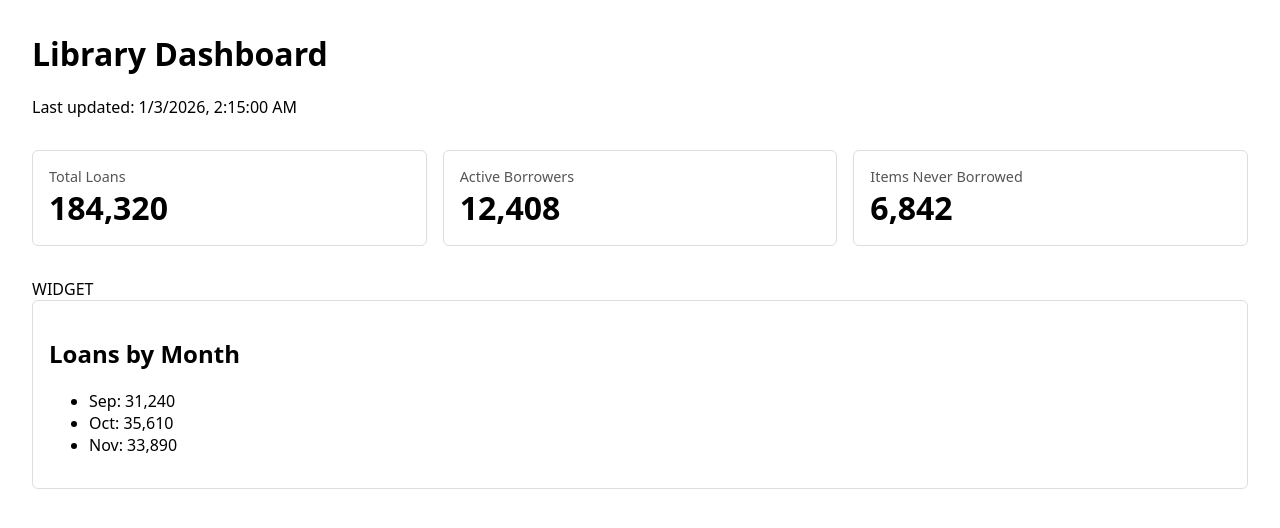
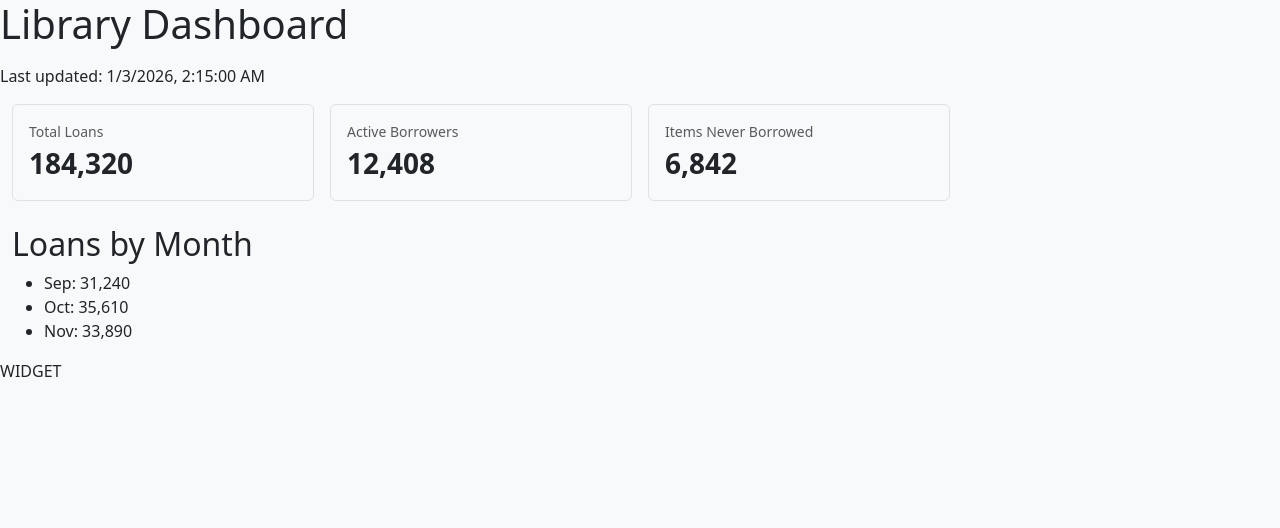
Before and after one commit to Paul-codecourse/Library-Dashboard, a plain HTML site: page index.html in a window 1280 px wide. Drawn offline with nearby package versions, Linux system fonts and the light colour scheme.

Commit message:
Added Bootstrap CSS

```diff
--- a/dashboard.css
+++ b/dashboard.css
@@ -1,3 +1,17 @@
+/* Only branding & overrides added afetr bootstrap implementation */
+body {
+  background-color: #f8f9fa;
+}
+
+h1 {
+  margin-bottom: 1rem;
+}
+
+
+
+
+
+/* Original before bootstrap
 body {
   font-family: system-ui, Arial, sans-serif;
   margin: 2rem;
@@ -35,4 +49,4 @@ header {
   padding: 1rem;
   border-radius: 6px;
   margin-bottom: 2rem;
-}
+}*/
--- a/dashboard.js
+++ b/dashboard.js
@@ -11,7 +11,7 @@ function renderMeta(meta) {
     `Last updated: ${new Date(meta.generated_at).toLocaleString()}`;
 }
 
-function renderKPIs(kpis) {
+/*function renderKPIs(kpis) {
   const container = document.getElementById('kpis');
   container.innerHTML = '';
 
@@ -23,6 +23,25 @@ function renderKPIs(kpis) {
       <div class="kpi-value">${kpi.value.toLocaleString()}</div>
     `;
     container.appendChild(div);
+  });
+}*/
+
+function renderKPIs(kpis) {
+  const container = document.getElementById('kpis');
+  container.innerHTML = '';
+
+  kpis.forEach(kpi => {
+    const col = document.createElement('div');
+    col.className = 'col-12 col-sm-6 col-lg-3';
+
+    col.innerHTML = `
+      <div class="border rounded p-3 h-100">
+        <div class="text-muted small">${kpi.label}</div>
+        <div class="fs-3 fw-bold">${kpi.value.toLocaleString()}</div>
+      </div>
+    `;
+
+    container.appendChild(col);
   });
 }
 
--- a/index.html
+++ b/index.html
@@ -3,7 +3,12 @@
 <head>
   <meta charset="UTF-8">
   <title>Library Dashboard</title>
-  <link rel="stylesheet" href="dashboard.css">
+
+    <!-- Bootstrap CSS only -->
+  <link
+    href="https://cdn.jsdelivr.net/npm/bootstrap@5.3.2/dist/css/bootstrap.min.css"
+    rel="stylesheet">
+    <link rel="stylesheet" href="dashboard.css">
 </head>
 <body>
 
@@ -11,10 +16,15 @@
   <h1>Library Dashboard</h1>
   <p id="last-updated"></p>
 </header>
-
-<section id="kpis">KPI</section>
+<div class="container-fluid">
+  <div id="kpis" class="row g-3 mb-4"></div>
+  <div id="widgets" class="row g-4"></div>
+</div>
+<!--<section id="kpis">KPI</section>-->
 <section id="widgets">WIDGET</section>
 
 <script src="dashboard.js"></script>
+<script src="https://cdn.jsdelivr.net/npm/chart.js"></script>
+
 </body>
 </html>
```
